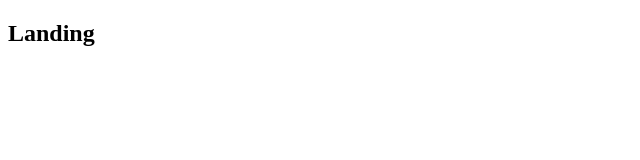
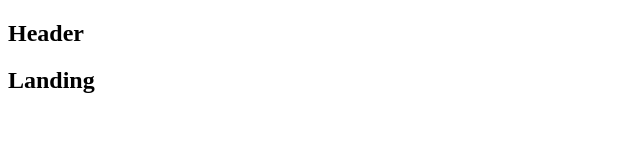
Before and after one commit to william251082/Startup-App, a React (Create React App) app in the folder client/: page / in a window 1280 px wide. Shown: the top 160 px of the page, without its empty margins (0-640 px from the left). Built offline with nearby package versions, Linux system fonts and the light colour scheme.

Commit message:
Always visible components 2

```diff
--- a/client/src/components/App.js
+++ b/client/src/components/App.js
@@ -11,8 +11,10 @@ const App = () => {
         <div>
             <BrowserRouter>
                 <div>
+                    <Header />
                     <Route exact path="/" component={Landing}></Route>
-                    <Route path="/surveys" component={Dashboard}></Route>
+                    <Route exact path="/surveys" component={Dashboard}></Route>
+                    <Route path="/surveys/new" component={SurveyNew}></Route>
                 </div>
             </BrowserRouter>
         </div>
```
